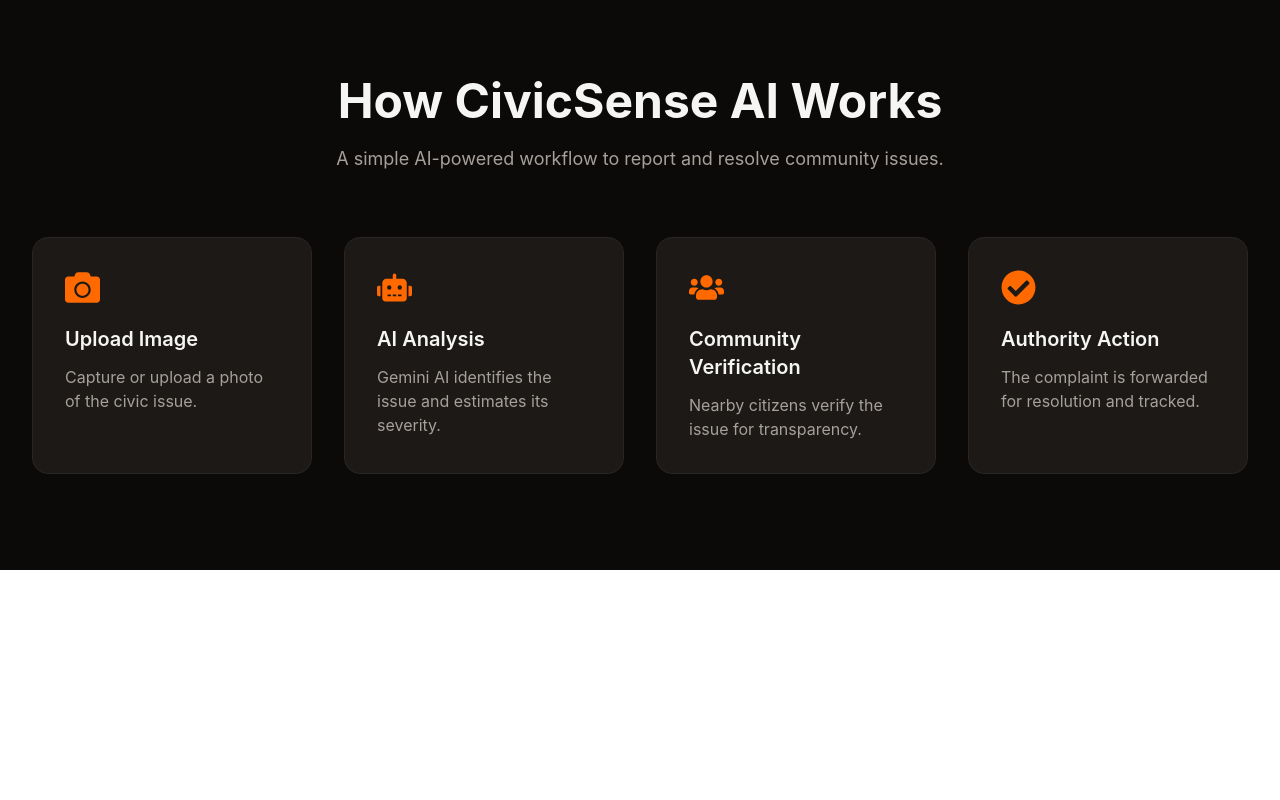
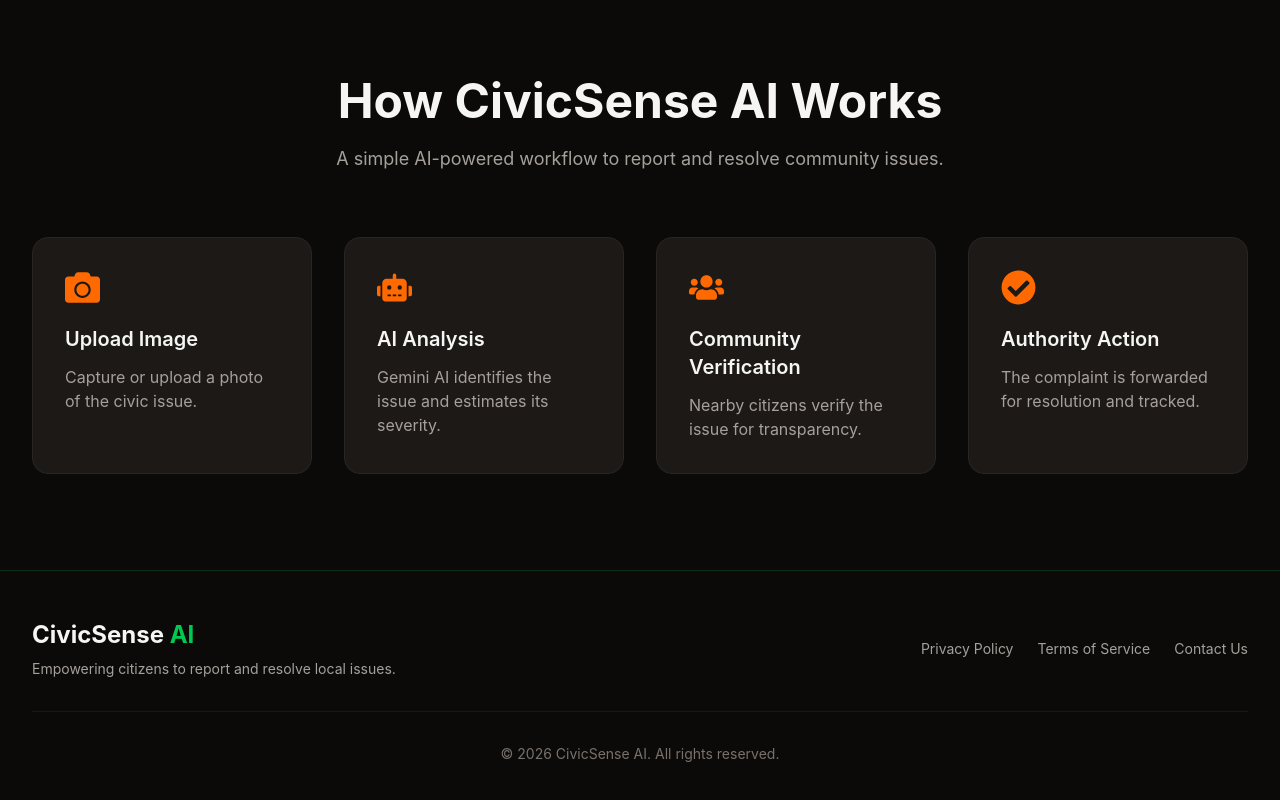
Before and after one commit to SameerRathore10/CivicSense-AI, a React (Vite) app: page / in a window 1280 px wide. Shown: the part 1524-2324 px from the top of the page. Before the commit the page ends 2094 px from the top, so only its background shows below. Built offline with nearby package versions, Linux system fonts and the light colour scheme; no server answers.

Commit message:
Create a footer

```diff
--- /dev/null
+++ b/src/components/layout/Footer.jsx
@@ -0,0 +1,30 @@
+import { Link } from "react-router-dom";
+
+const Footer = () => {
+  return (
+    <footer className="bg-stone-950 border-t border-green-900/50 py-12 px-8">
+      <div className="max-w-7xl mx-auto flex flex-col md:flex-row justify-between items-center gap-6">
+        <div className="flex flex-col items-center md:items-start gap-2">
+          <Link to="/" className="text-2xl font-bold text-stone-100 cursor-pointer">
+            CivicSense <span className="text-green-500">AI</span>
+          </Link>
+          <p className="text-stone-400 text-sm text-center md:text-left">
+            Empowering citizens to report and resolve local issues.
+          </p>
+        </div>
+
+        <div className="flex items-center gap-6 text-stone-400 text-sm">
+          <a href="#" className="hover:text-green-400 transition">Privacy Policy</a>
+          <a href="#" className="hover:text-green-400 transition">Terms of Service</a>
+          <a href="#" className="hover:text-green-400 transition">Contact Us</a>
+        </div>
+      </div>
+
+      <div className="max-w-7xl mx-auto mt-8 pt-8 border-t border-stone-800/50 text-center text-stone-500 text-sm">
+        &copy; {new Date().getFullYear()} CivicSense AI. All rights reserved.
+      </div>
+    </footer>
+  );
+};
+
+export default Footer;
--- a/src/pages/Landing/Landing.jsx
+++ b/src/pages/Landing/Landing.jsx
@@ -1,6 +1,7 @@
 import HowItWorksSection from "../../components/sections/HowItWorksSection";
 import HeroSection from "../../components/sections/HeroSection";
 import FeaturesSection from "../../components/sections/FeaturesSection";
+import Footer from "../../components/layout/Footer";
 
 const Landing = () => {
   return (
@@ -8,6 +9,7 @@ const Landing = () => {
       <HeroSection />
       <FeaturesSection />
       <HowItWorksSection />
+      <Footer />
     </>
   );
 };
```
